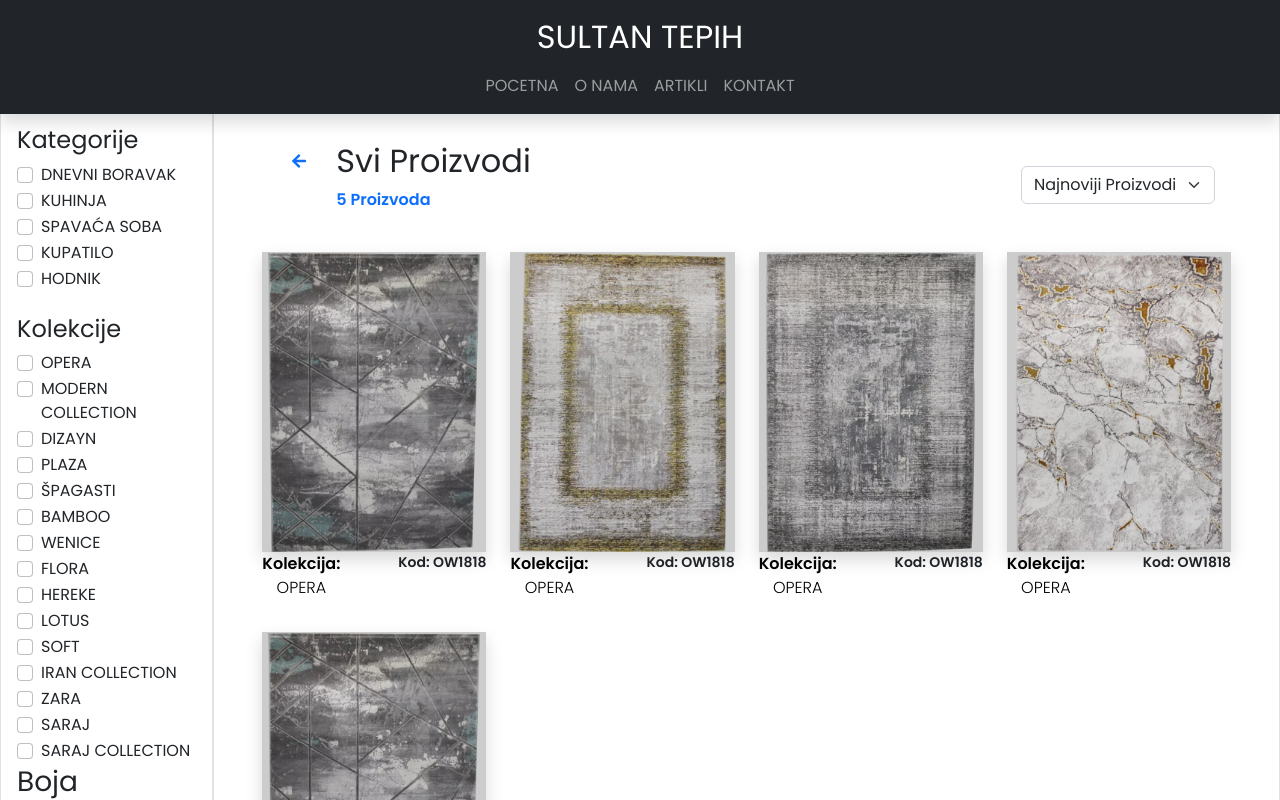
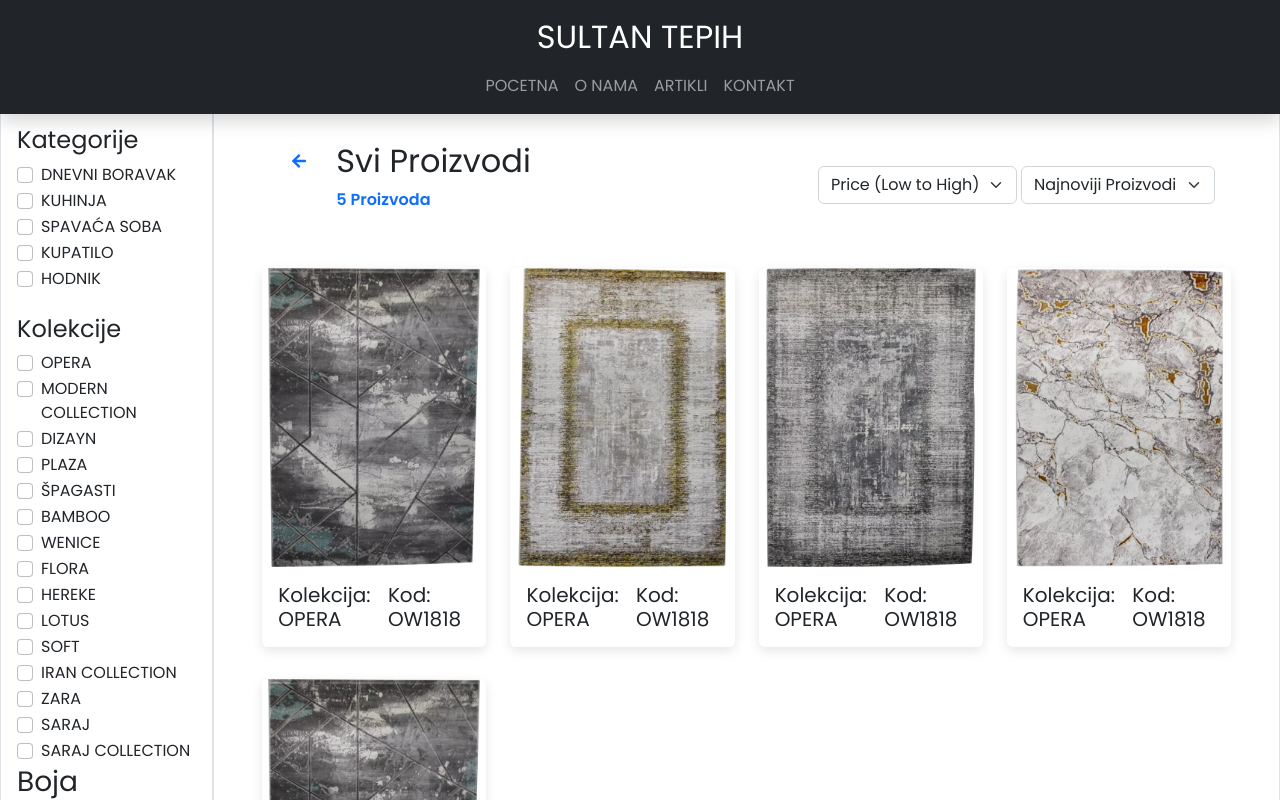
Before and after one commit to aliibnemasud/sultan_tepih, a React (Create React App) app: page /shopnew in a window 1280 px wide. Shown: the top 800 px of the page. Built offline with nearby package versions, Linux system fonts and the light colour scheme.

Commit message:
custome modal added

```diff
--- a/public/data/products.json
+++ b/public/data/products.json
@@ -202,5 +202,40 @@
         "discount": "0",
         "discountPrice": "0.2",
         "createdAt": "29.12.2022"
+    },
+    {
+        "id": "1",
+        "code": "OW1818",
+        "price": ["353", "543", "458"],
+        "title": "Lowest price drtfjdrtz",
+        "desc": "SOFT PP HEATSET+ POLIESTER SHRINK",
+        "specs": ["white", "black", "grey"],
+        "img": ["/img/products/2.webp", "/img/products/2.webp", "/img/products/3.webp", "/img/products/4.webp"],
+        "colors": ["Ivory", "Lightgrey"],
+        "category": "Kitchen",
+        "collection": "OPERA",
+        "sizes": ["200*290", "160*225", "133*190", "0,80 - 0,60"],
+        "featured": "0",
+        "discount": "0",
+        "discountPrice": "0.2",
+        "createdAt": "29.12.2022"
+    }
+    ,
+    {
+        "id": "1",
+        "code": "OW1818",
+        "price": ["200", "543", "458"],
+        "title": "1st Lowest price drtfjdrtz",
+        "desc": "SOFT PP HEATSET+ POLIESTER SHRINK",
+        "specs": ["white", "black", "grey"],
+        "img": ["/img/products/2.webp", "/img/products/2.webp", "/img/products/3.webp", "/img/products/4.webp"],
+        "colors": ["Ivory", "Lightgrey"],
+        "category": "Kitchen",
+        "collection": "OPERA",
+        "sizes": ["200*290", "160*225", "133*190", "0,80 - 0,60"],
+        "featured": "0",
+        "discount": "0",
+        "discountPrice": "0.2",
+        "createdAt": "29.12.2022"
     }
 ]
--- /dev/null
+++ b/src/Pages/Products/NewProductCard.jsx
@@ -0,0 +1,56 @@
+import React, { useState } from "react";
+import { FaAlgolia, FaEye } from "react-icons/fa";
+import "./ProductCard.css";
+
+const NewProductCard = ({ product }) => {
+  const [openModal, setOpenModal] = useState('');
+
+
+  //console.log(product);
+
+
+
+  const handleOpenModla = () => {
+
+    if(openModal === 'd-block'){
+      setOpenModal('')
+    } else {
+      setOpenModal('d-block')
+    }
+  }
+
+
+  return (
+    <div className="product-card col-lg-3 my-3">
+      <div className="card-content rounded">
+        <div className="card-image">
+          <img onClick={handleOpenModla} src={product.img[0]} className="img-fluid text-center" alt="" />
+          <div className="card-bottom bg-primary py-2 w-100 d-flex justify-content-around">
+            <button className="btn btn-lite text-white">
+              <FaEye/>
+            </button>
+            <button className="btn btn-lite text-white">
+              <FaAlgolia />
+            </button>
+            <button className="btn btn-lite text-white">
+              <FaAlgolia />
+            </button>
+          </div>
+        </div>
+        <div className="d-flex w-100 py-3 justify-content-between px-3">
+          <h5>Kolekcija: OPERA</h5>
+          <h5>Kod: OW1818</h5>
+        </div>
+      </div>
+
+      <div className={`my-modal ${openModal}`}>
+        <span onClick={handleOpenModla} class="close-btn">&times;</span>
+        <img width="20%" src={product.img[0]} className="myModal-content" />
+        <div id="caption"></div>
+      </div>
+
+    </div>
+  );
+};
+
+export default NewProductCard;
--- a/src/Pages/Products/NewProductPage.jsx
+++ b/src/Pages/Products/NewProductPage.jsx
@@ -8,6 +8,7 @@ import { useQuery } from "react-query";
 import axios from "axios";
 import { Form } from "react-bootstrap";
 import { ProductCard } from "../../Components/ProductCard/ProductCard";
+import NewProductCard from "./NewProductCard";
 
 const NewProductPage = () => {
   const [toggleBar, setToggleBar] = useState("");
@@ -23,7 +24,6 @@ const NewProductPage = () => {
   const pageCount = Math.ceil(totalProducts / 5);
 
   //  pagination
-
   const indexOfLastPost = page * size;
   const indexOfFirstPost = indexOfLastPost - size;
   const currentProducts = products?.slice(indexOfFirstPost, indexOfLastPost);
@@ -35,12 +35,23 @@ const NewProductPage = () => {
 
   if (isLoading) return <h1>Loading....</h1>;
 
+  // Toggle bar
   const sidebarCollapse = () => {
     if (toggleBar === "") {
       setToggleBar("active");
     } else {
       setToggleBar("");
     }
+  };
+
+  // Sort by price
+  const sortByPrice = () => {
+    let filterByPrice = products.sort((a, b) => a.price[0] - b.price[0]);
+    console.log(filterByPrice);
+
+    // Reverse
+    let reverseFilterByPrice = filterByPrice.reverse();
+    console.log(reverseFilterByPrice);
   };
 
   const selectFilter = () => {};
@@ -134,11 +145,20 @@ const NewProductPage = () => {
               </div>
             </div>
 
-            <div className="d-flex gap-2">
-              <Form.Select onChange={selectFilter} aria-label="sorting by size">
-                <option value="latestProducts">Najnoviji Proizvodi</option>
-                <option value="oldestProducts">Najstariji Proizvodi</option>
-              </Form.Select>
+            <div className="d-flex gap-1 flex-wrap">
+              <div className="d-flex gap-2">
+                <Form.Select onChange={sortByPrice} aria-label="sorting by size">
+                  <option value="lowToHigh">Price (Low to High)</option>
+                  <option value="highToLow">Price (High to Low)</option>
+                </Form.Select>
+              </div>
+
+              <div className="d-flex gap-2">
+                <Form.Select onChange={selectFilter} aria-label="sorting by size">
+                  <option value="latestProducts">Najnoviji Proizvodi</option>
+                  <option value="oldestProducts">Najstariji Proizvodi</option>
+                </Form.Select>
+              </div>
             </div>
           </div>
 
@@ -147,25 +167,9 @@ const NewProductPage = () => {
           <section className="products row py-2">
             {currentProducts
               ? currentProducts?.map((product) => {
-                  return (
-                    <ProductCard
-                      setShowImage={setShowImage}
-                      setModalProductData={setModalProductData}
-                      key={product.id}
-                      id={product.id}
-                      price={product.price}
-                      title={product.title}
-                      desc={product.desc}
-                      img={product.img}
-                      colors={product.colors}
-                      category={product.category}
-                      collection={product.collection}
-                      featured={product.featured}
-                      discount={product.discount}
-                      discountPrice={product.discountPrice}
-                      code={product.code}
-                    />
-                  );
+
+                  return <NewProductCard product={product} setModalProductData={setModalProductData} setShowImage={setShowImage} />;
+
                 })
               : "Trenutno nemamo proizvode koje ste tražili"}
           </section>
--- /dev/null
+++ b/src/Pages/Products/ProductCard.css
@@ -0,0 +1,109 @@
+.product-card {
+  cursor: pointer;
+}
+.card-content {
+  box-shadow: rgba(0, 0, 0, 0.1) 0px 4px 12px;
+}
+
+.product-card h5 {
+    margin-bottom: 0;
+}
+
+.product-card img {
+  transition: all 0.5s ease-in;
+}
+
+.product-card img:hover {
+  transform: scale(1.2);
+}
+
+.card-image {
+  position: relative;
+  overflow: hidden;
+}
+
+.card-bottom {
+  position: absolute;
+  bottom: -55px;
+  transition: all 0.5s ease-in;
+}
+
+.product-card:hover .card-bottom {
+  bottom: 0px;
+}
+
+/* Modal Custom Css */
+
+/* The Modal (background) */
+.my-modal {
+    display: none;
+    position: fixed; /* Stay in place */
+    z-index: 1; /* Sit on top */
+    padding-top: 100px; /* Location of the box */
+    left: 0;
+    top: 0;
+    width: 100%; /* Full width */
+    height: 100%; /* Full height */
+    overflow: auto; /* Enable scroll if needed */
+    background-color: rgba(0, 0, 0, 0.411); /* Fallback color */
+    background-color: rgba(0, 0, 0, 0.63); /* Black w/ opacity */
+  }
+
+  /* Modal Content (Image) */
+  .myModal-content {
+    margin: auto;
+    display: block;
+    width: 30%;
+    margin-top: 5%;
+    max-width: 700px;
+  }
+
+
+
+  /* Caption of Modal Image (Image Text) - Same Width as the Image */
+  #caption {
+    margin: auto;
+    display: block;
+    width: 80%;
+    max-width: 700px;
+    text-align: center;
+    color: #ccc;
+    padding: 10px 0;
+    height: 150px;
+  }
+
+  /* Add Animation - Zoom in the Modal */
+  .myModal-content, #caption {
+    animation-name: zoom;
+    animation-duration: 0.6s;
+  }
+
+  @keyframes zoom {
+    from {transform:scale(0)}
+    to {transform:scale(1)}
+  }
+
+  /* The Close Button */
+  .close-btn {
+    position: absolute;
+    top: 12%;
+    right: 35px;
+    color: #f1f1f1;
+    font-size: 40px;
+    font-weight: bold;
+    transition: 0.3s;
+  }
+
+  .close-btn:hover,
+  .close-btn:focus {
+    color: #bbb;
+    text-decoration: none;
+    cursor: pointer;
+  }
+
+  /* 100% Image Width on Smaller Screens */
+  @media only screen and (max-width: 700px){
+    .modal-content {
+      width: 100%;
+    }
+  }
```
